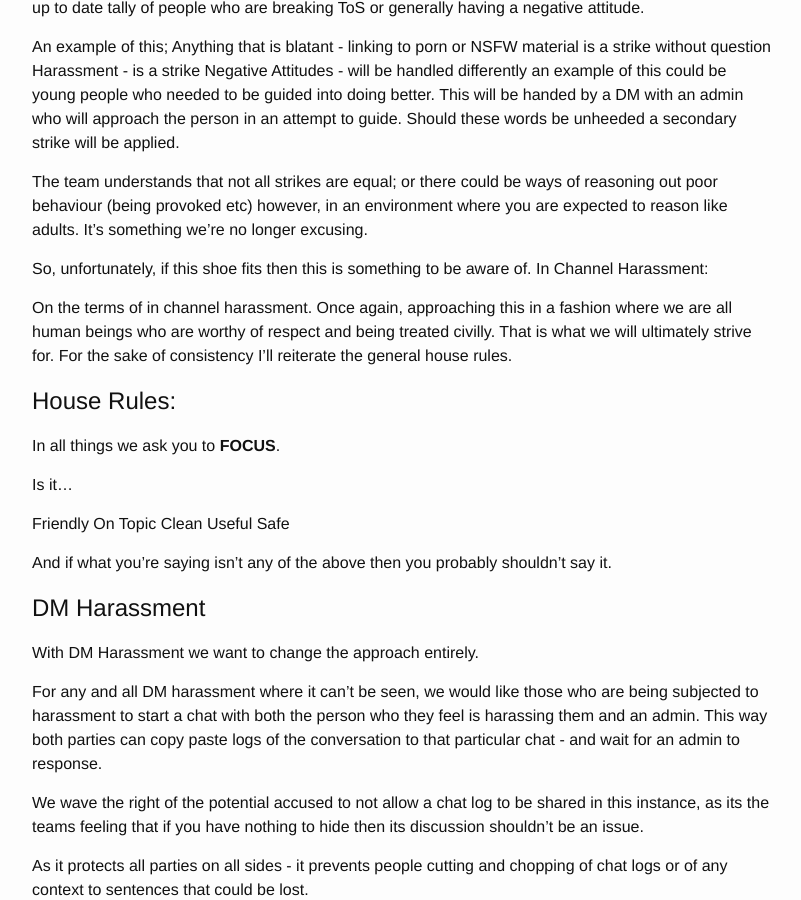
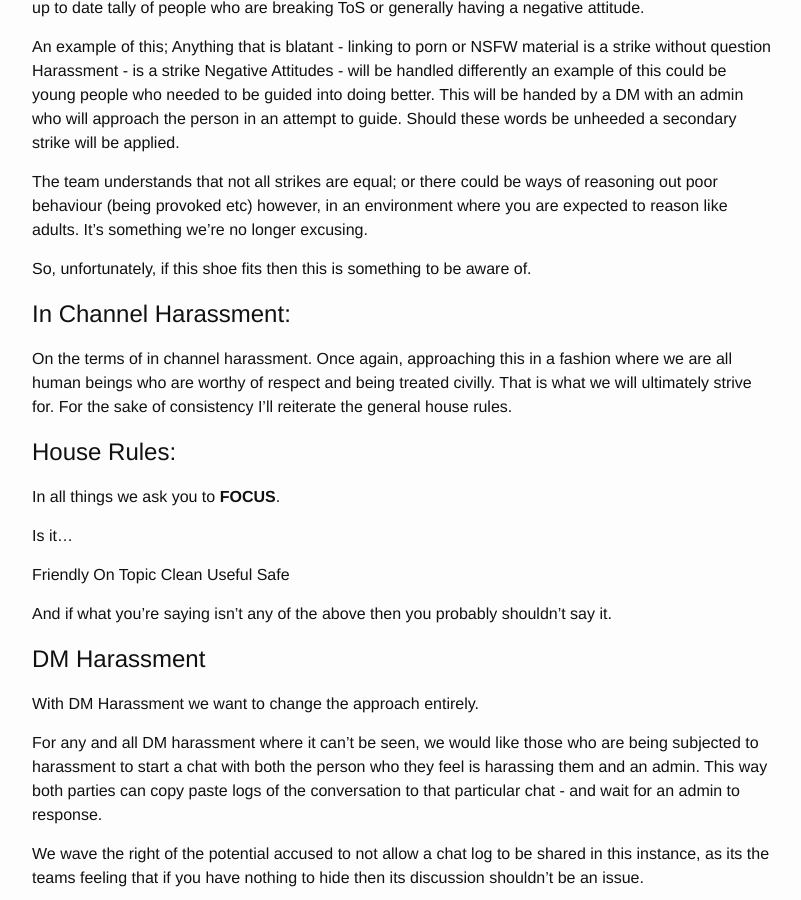
Before and after one commit to IrishTechCommunity/irishtechcommunity.github.io, a Jekyll site: the page built from codeofconduct.md, in a window 1280 px wide and 900 px high, scrolled down 4462 px. Shown: the whole window, without its empty margins (238-1039 px from the left). Built offline with Jekyll 4.4.1, drawn with Linux system fonts in a browser that asks for light colours.

```diff
--- a/codeofconduct.md
+++ b/codeofconduct.md
@@ -121,7 +121,8 @@ Negative Attitudes - will be handled differently an example of this could be you
 The team understands that not all strikes are equal; or there could be ways of reasoning out poor behaviour (being provoked etc) however, in an environment where you are expected to reason like adults. It’s something we’re no longer excusing.
 
 So, unfortunately, if this shoe fits then this is something to be aware of.
-In Channel Harassment:
+
+# In Channel Harassment:
 
 On the terms of in channel harassment. Once again, approaching this in a fashion where we are all human beings who are worthy of respect and being treated civilly. That is what we will ultimately strive for. For the sake of consistency I’ll reiterate the general house rules.
 
```
